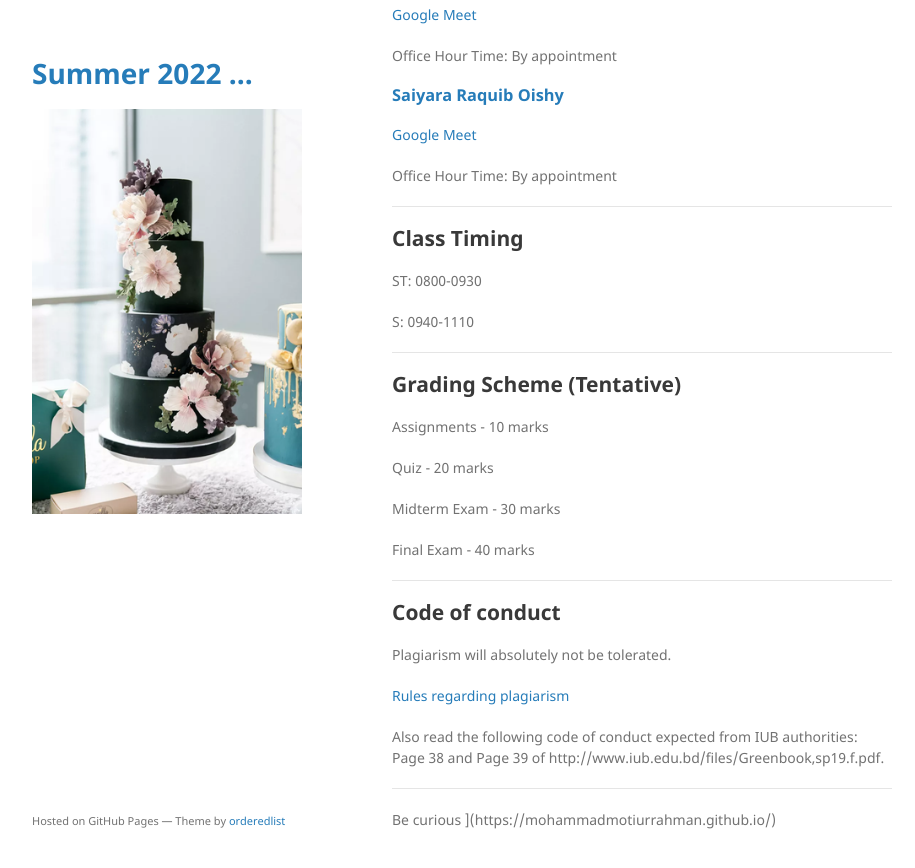
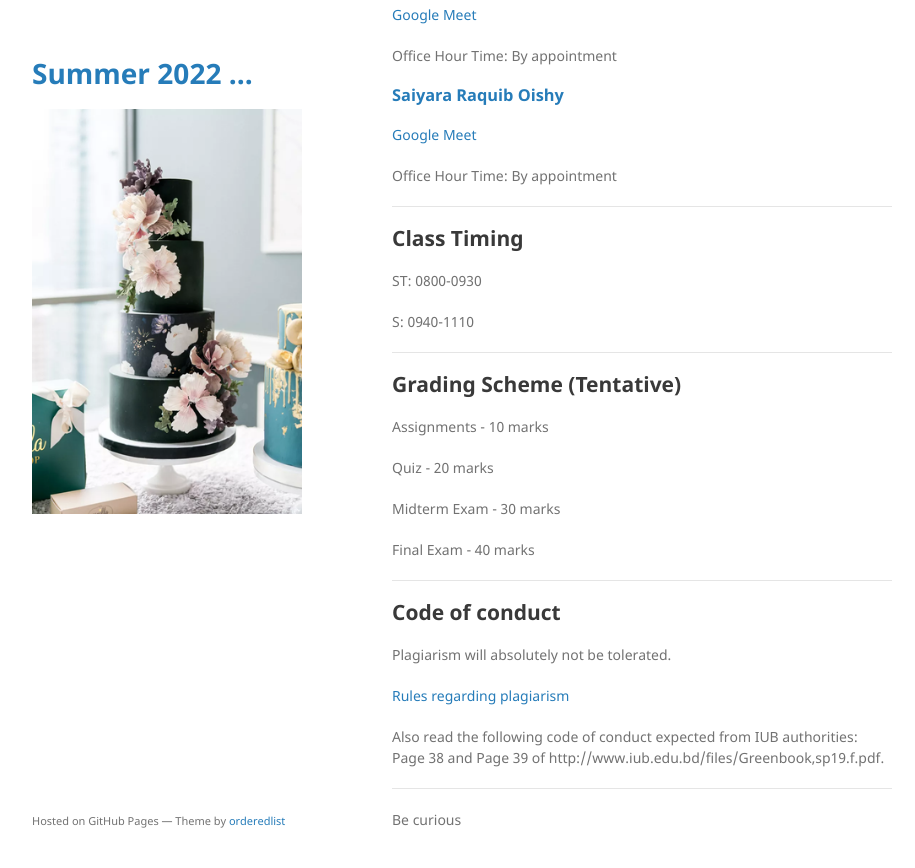
Before and after one commit to mohammadmotiurrahman/mohammadmotiurrahman.github.io, a Jekyll site: the page built from csc101_6/index.md, in a window 1280 px wide and 900 px high, scrolled down 720 px. Shown: the top 868 px of the window, without its empty margins (178-1093 px from the left). Built offline with Jekyll 4.4.1, drawn with Linux system fonts in a browser that asks for light colours; our own code applies the rules of GitHub Pages for plain Markdown files; some of the changed lines change nothing that is shown.

Commit message:
Update index.md

```diff
--- a/csc101_6/index.md
+++ b/csc101_6/index.md
@@ -70,4 +70,3 @@ Also read the following code of conduct expected from IUB authorities: Page 38 a
 
 
 Be curious
-](https://mohammadmotiurrahman.github.io/)
```
